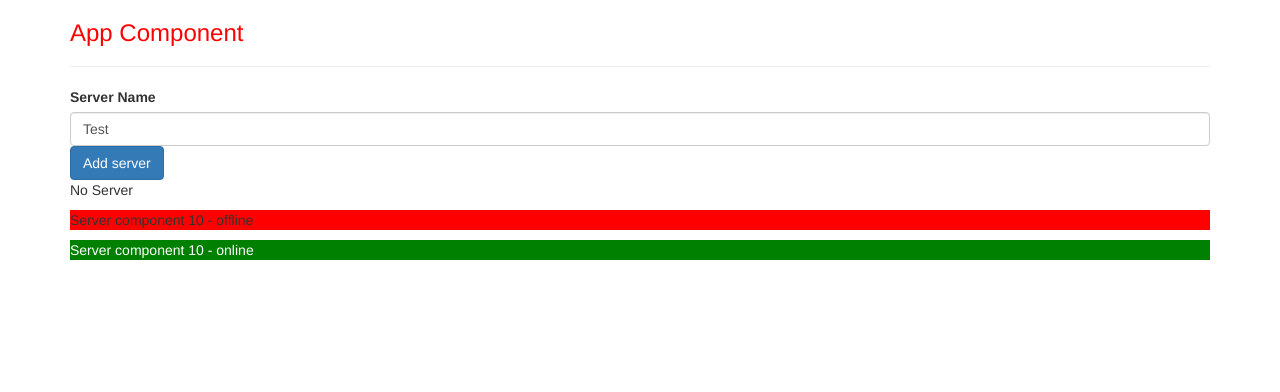
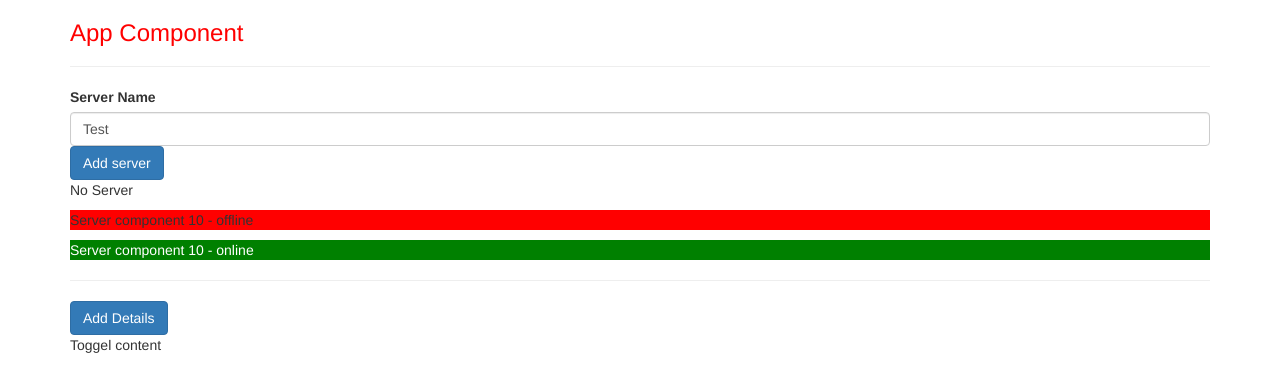
Before and after one commit to raj23manj/udemy-basics-angular, an Angular app: page / in a window 1280 px wide. Shown: the top 392 px of the page. Built offline with nearby package versions, Linux system fonts and the light colour scheme.

Commit message:
assignment

```diff
--- a/src/app/servers/servers.component.css
+++ b/src/app/servers/servers.component.css
@@ -0,0 +1,4 @@
+.above{
+  background-color: blue;
+  color: white;
+}
--- a/src/app/servers/servers.component.html
+++ b/src/app/servers/servers.component.html
@@ -32,3 +32,22 @@
 <ng-template #noServer><p>No Server</p></ng-template>
 
 <app-server *ngFor="let server of servers"></app-server>
+
+<hr>
+
+<button class='btn btn-primary'
+  type="button"
+  name="button"
+  (click) = "onCreateDetails()"
+  >Add Details</button>
+
+<p *ngIf='!displayDetail'> Toggel content</p>
+
+<ul>
+  <li *ngFor="let detail of details">
+
+    <div [ngClass]="{above: detail > 4}">
+    {{ detail }} - number
+    </div>
+  </li>
+</ul>
--- a/src/app/servers/servers.component.ts
+++ b/src/app/servers/servers.component.ts
@@ -14,6 +14,9 @@ export class ServersComponent implements OnInit {
   userName = '';
   serverCreated=false;
   servers: string[] = ['T1', 'T2'];
+  details: number[] = [];
+  count: number = 0;
+  displayDetail: boolean = false;
 
 
   constructor() {
@@ -49,4 +52,11 @@ export class ServersComponent implements OnInit {
 //  this.usernameEmpty = (<HTMLInputElement>event.target).value.length > 0;
 //  }
 
+onCreateDetails(){
+  this.displayDetail = !this.displayDetail;
+  // this.details.push(this.count++);
+  this.details.push(this.details.length + 1);
 }
+
+
+}
```
